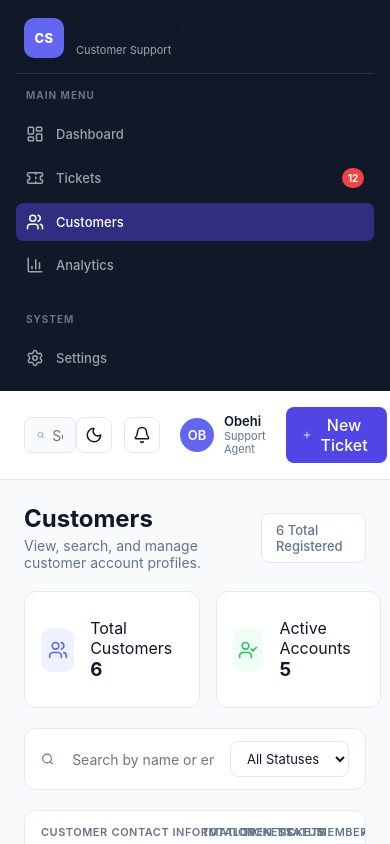
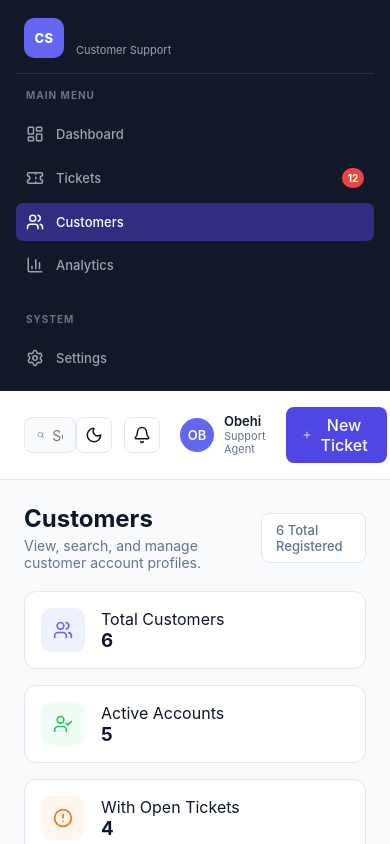
Before and after one commit to Obehi123-beep/customer-support-dashboard, a React (Vite) app: page / in a window 390 px wide. Both pictures are taken after a click on the button "Customers". Shown: the top 844 px of the page. Built offline with nearby package versions, Linux system fonts and the light colour scheme.

Commit message:
Fix customer and ticket table responsive layout

```diff
--- a/src/pages/Customers.css
+++ b/src/pages/Customers.css
@@ -280,3 +280,25 @@
   width: 100%;
   overflow-x: auto;
 }
+
+@media (max-width: 1024px) {
+  .customers-stats {
+    grid-template-columns: repeat(2, 1fr);
+  }
+}
+
+@media (max-width: 768px) {
+  .customers-stats {
+    grid-template-columns: 1fr;
+  }
+  .customers-filter-bar {
+    flex-direction: column;
+    align-items: stretch;
+  }
+  .search-box {
+    width: 100%;
+  }
+  .status-dropdown {
+    width: 100%;
+  }
+}
```
